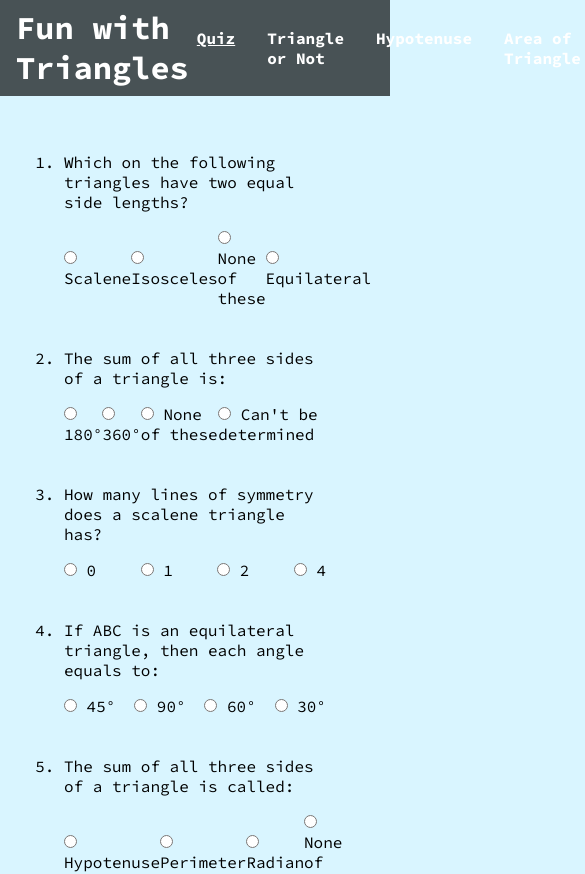
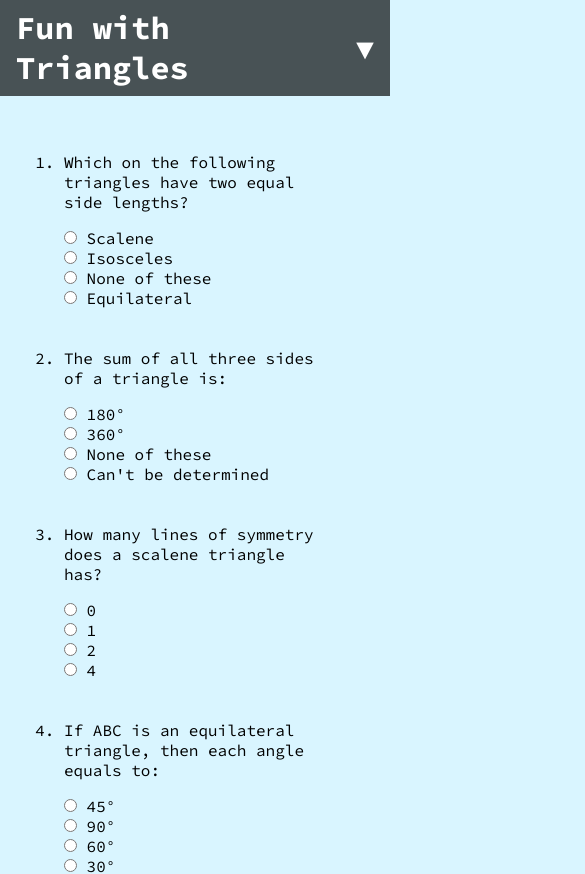
Before and after one commit to iHarryD/neoG-markTwelve, a React (Create React App) app: page / in a window 390 px wide. Shown: the top 874 px of the page, 585 px wide, since content can reach past the window. Built offline with nearby package versions, Linux system fonts and the light colour scheme.

Commit message:
added responsiveness

```diff
--- a/src/App.css
+++ b/src/App.css
@@ -91,6 +91,14 @@ button {
   letter-spacing: 2px;
 }
 
+.wanna-bes {
+  font-size: 30px;
+}
+
+#wanna-be-close {
+  text-align: end;
+}
+
 /* Styling */
 
 body {
@@ -103,6 +111,11 @@ nav {
   display: flex;
   justify-content: space-between;
   align-items: center;
+}
+
+.wanna-bes {
+  display: none;
+  padding-left: 1em;
 }
 
 #nav-links {
@@ -211,3 +224,28 @@ button:hover {
   margin: 3em 0 1em 0;
   padding: 2em;
 }
+
+/* Media Queries */
+
+@media (max-width: 800px) {
+  .wanna-bes {
+    display: inline;
+  }
+
+  #nav-links {
+    flex-direction: column;
+    position: absolute;
+    top: 0;
+    right: 0;
+    padding: 3em 5em;
+    border-bottom-left-radius: 15px;
+    background: var(--accent-clr);
+    transition: transform 350ms;
+    transform: translateY(-100%);
+  }
+
+  .options {
+    flex-direction: column;
+    align-items: flex-start;
+  }
+}
--- a/src/components/Navbar.js
+++ b/src/components/Navbar.js
@@ -14,7 +14,27 @@ function Navbar() {
   return (
     <nav>
       <h1>Fun with Triangles</h1>
+      <span
+        className="wanna-bes"
+        id="wanna-be-hamburger"
+        onClick={() => {
+          document.querySelector("#nav-links").style.transform =
+            "translateY(0)";
+        }}
+      >
+        ▼
+      </span>
       <ul id="nav-links">
+        <span
+          className="wanna-bes"
+          id="wanna-be-close"
+          onClick={() => {
+            document.querySelector("#nav-links").style.transform =
+              "translateY(-100%)";
+          }}
+        >
+          ▲
+        </span>
         <NavLink to="/" exact activeClassName="active-nav-item">
           <li className="nav-items">Quiz</li>
         </NavLink>
```
